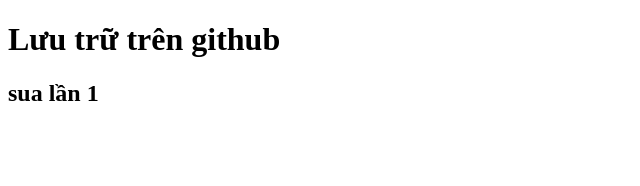
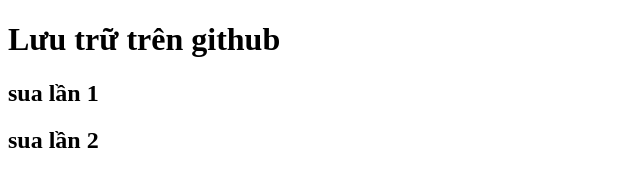
Before and after one commit to vietagg/duan4, a plain HTML site: page index.html in a window 1280 px wide. Shown: the whole page, without its empty margins (0-640 px from the left). Drawn offline with Linux system fonts and the light colour scheme.

Commit message:
sua lan 4

```diff
--- a/index.html
+++ b/index.html
@@ -8,5 +8,6 @@
   <body>
     <h1>Lưu trữ trên github</h1>
     <h2>sua lần 1</h2>
+    <h2>sua lần 2</h2>
   </body>
 </html>
```
